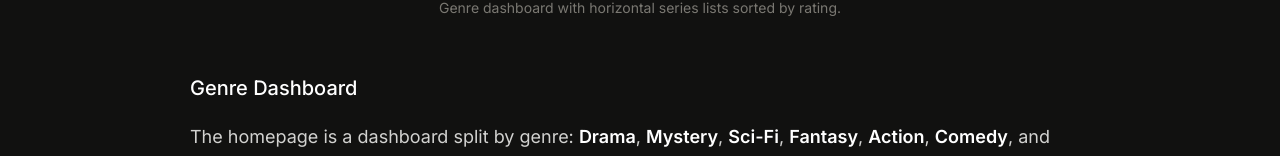
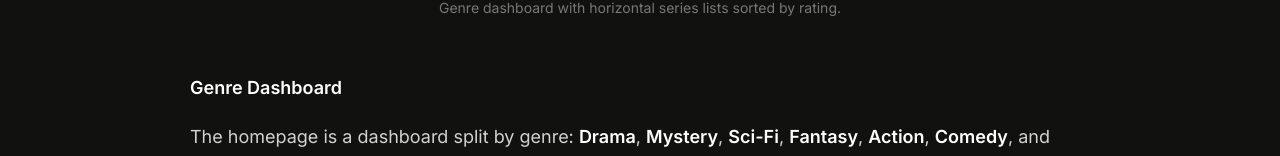
Before and after one commit to adambien94/Portfolio, a Next.js app: page /projects/TvShow in a window 1280 px wide. Shown: the part 780-936 px from the top of the page. Built offline with nearby package versions, Linux system fonts and the light colour scheme.

Commit message:
adjust font weights

```diff
--- a/src/components/project-detail-article.tsx
+++ b/src/components/project-detail-article.tsx
@@ -224,7 +224,7 @@ export function ProjectDetailArticle({
             }
           >
             {section.title ? (
-              <h2 className="mb-5 text-xl font-medium  text-foreground">
+              <h2 className="mb-5 text-lg font-[550] text-foreground">
                 {section.title}
               </h2>
             ) : null}
```
